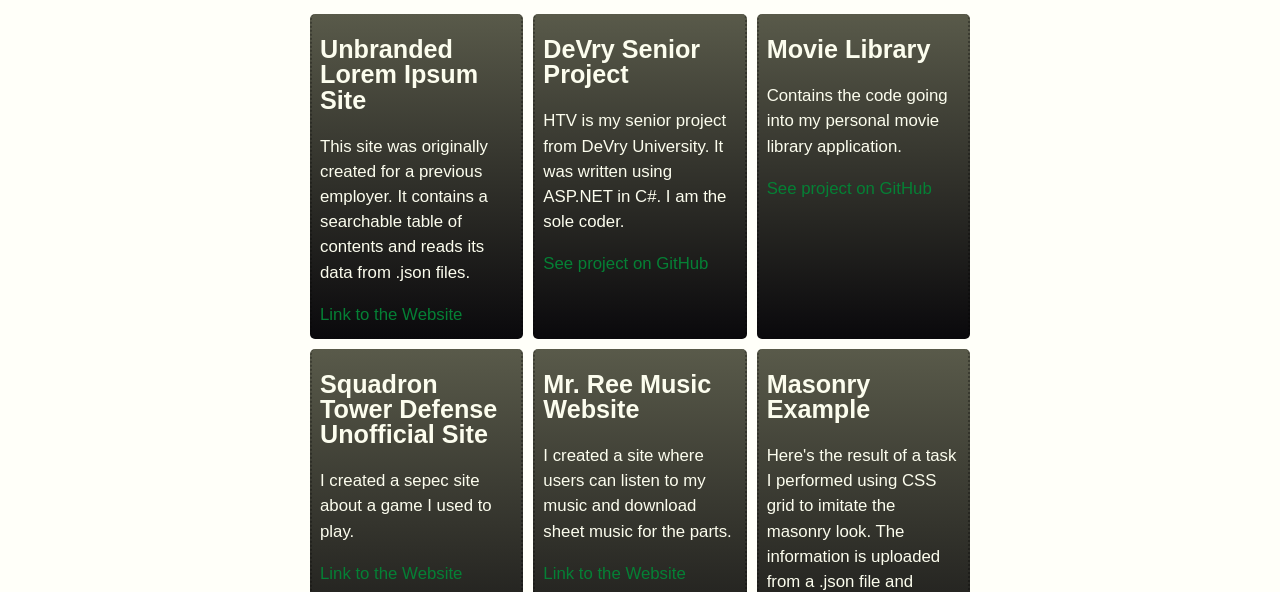
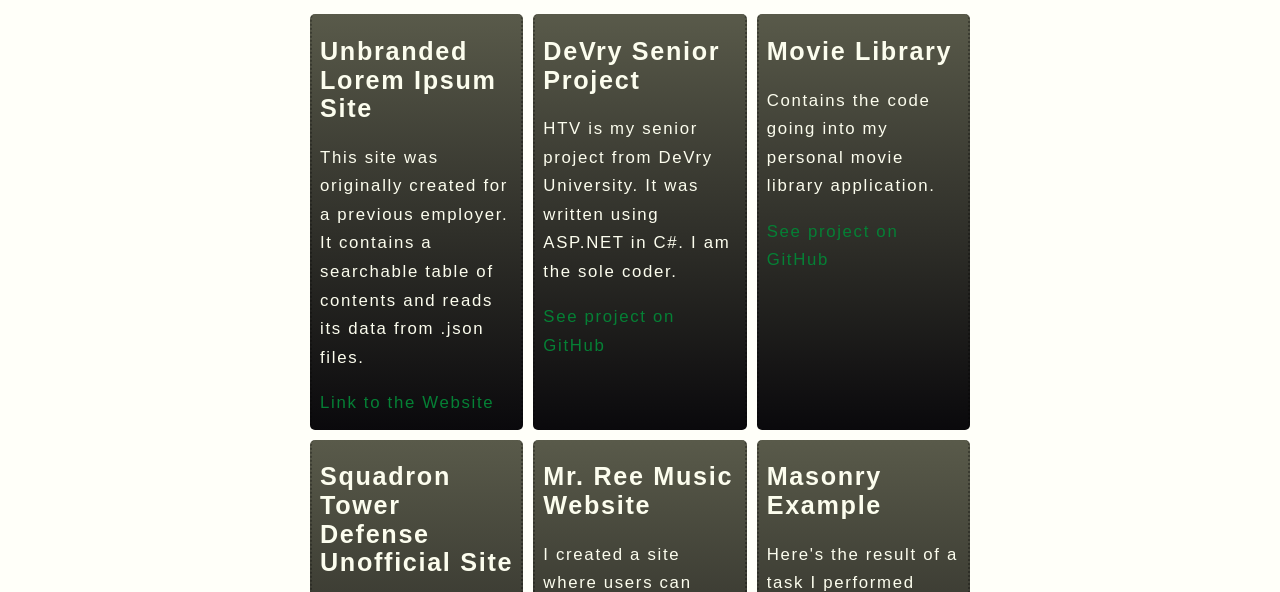
Before and after one commit to typini/portfolio-wesite, a plain HTML site: page work.html in a window 1280 px wide. Shown: the part 166-758 px from the top of the page. Drawn offline with nearby package versions, Linux system fonts and the light colour scheme; a web font is replaced by a local one.

Commit message:
Altered the letter-space and line-height attributes for work.html
These were changed in the .grid__item class in the css file.

```diff
--- a/css/style.production.css
+++ b/css/style.production.css
@@ -172,6 +172,8 @@ button {
     width: auto;
     border-left: 2px dotted rgba(0,0,0,0.3);
     border-right: 2px dotted rgba(0,0,0,0.3);
+    letter-spacing: 0.1em;
+    line-height: 1.7em;
 }
 
 .svg__span--hidden {
--- a/css/styles.css
+++ b/css/styles.css
@@ -130,6 +130,8 @@ input[type="submit"]:hover, input[type="submit"]:focus, button:hover, button:foc
     width: auto;
     border-left: 2px dotted var(--brighter);
     border-right: 2px dotted var(--brighter);
+    letter-spacing: 0.1em;
+    line-height: 1.7em;
 }
 
 .svg__span--hidden{
```
